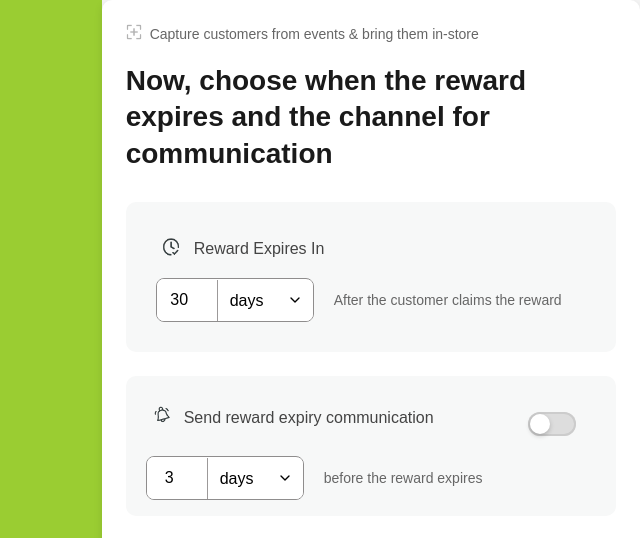
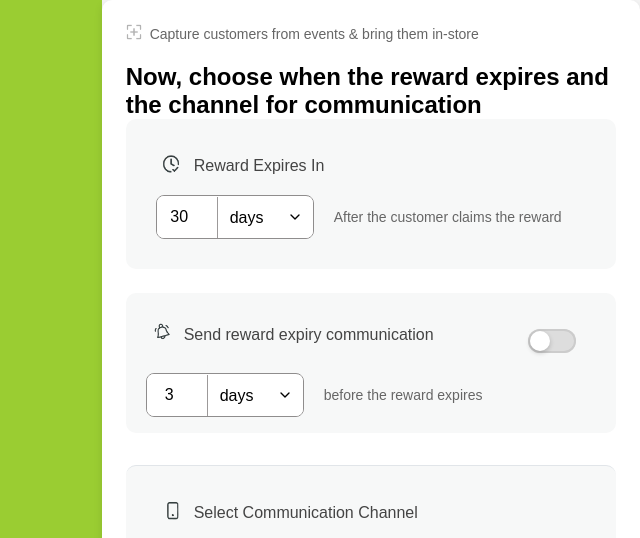
Before and after one commit to Arunitdy/coupon, a plain HTML site: page index.html in a window 1280 px wide. Shown: the top 538 px of the page, without its empty margins (640-1280 px from the left). Drawn offline with Linux system fonts and the light colour scheme.

Commit message:
Change header level for improved semantic structure

```diff
--- a/index.html
+++ b/index.html
@@ -19,7 +19,7 @@
                     <p>Capture customers from events & bring them in-store</p>
                 </div>
 
-                <h1>Now, choose when the reward expires and the channel for communication</h1>
+                <h2>Now, choose when the reward expires and the channel for communication</h2>
 
                 <div class="form-section">
                     <div class="form-group">
```
